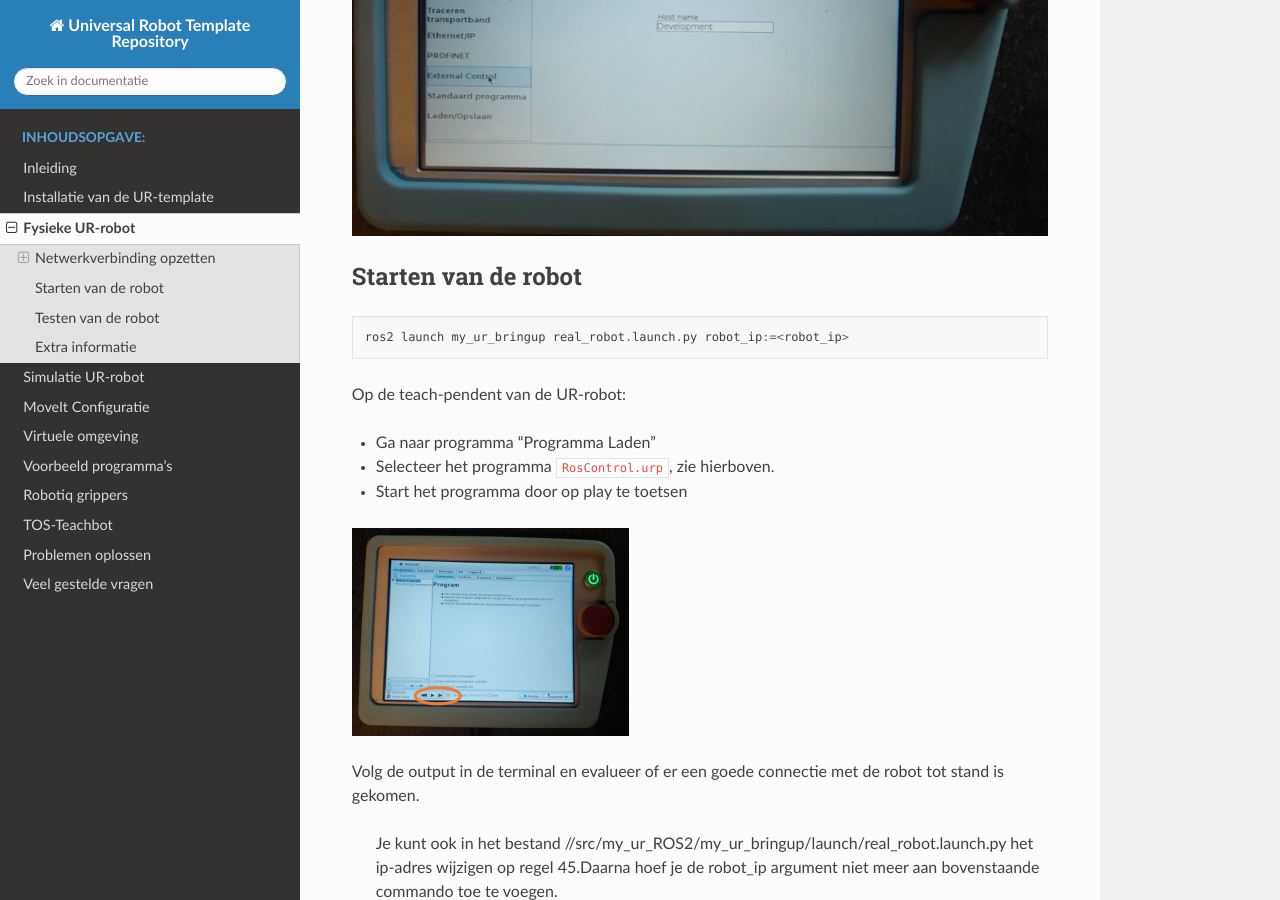
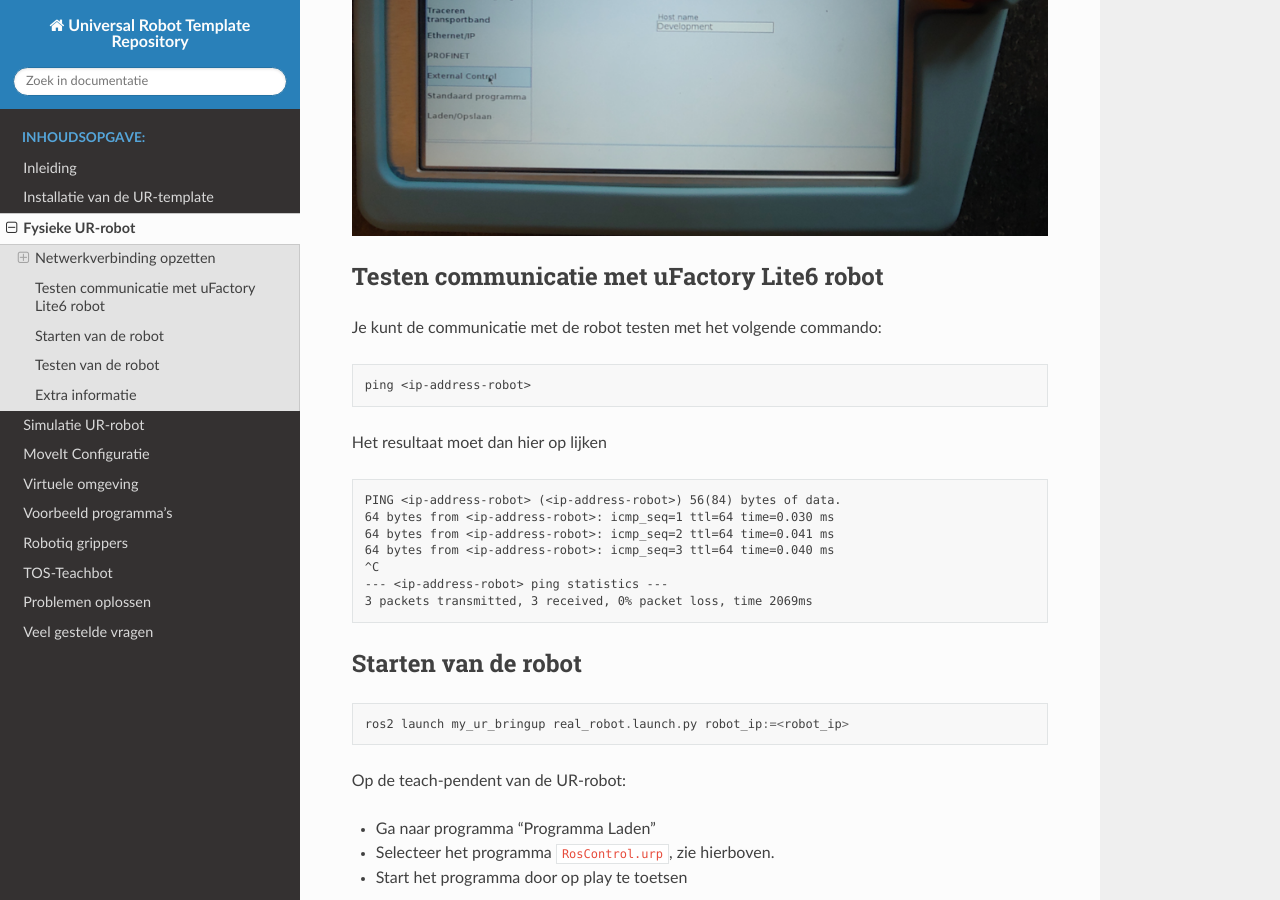
Before and after one commit to Christophe454/Eye_in_hand_Periode2.4_C2, a Sphinx documentation site: the page built from documentation/documentation/real_robot.md, in a window 1280 px wide and 900 px high, scrolled down 2610 px. Built offline with Sphinx 7.4.7 and the Read the Docs theme 3.1.0, drawn with Linux system fonts in a browser that asks for light colours.

Commit message:
20260310

````diff
--- a/documentation/documentation/real_robot.md
+++ b/documentation/documentation/real_robot.md
@@ -94,6 +94,23 @@ Vul op de volgende gegevens in:
 
 ![image](../images/ur3.png)
 
+## Testen communicatie met uFactory Lite6 robot
+Je kunt de communicatie met de robot testen met het volgende commando:
+```bash
+ping <ip-address-robot>
+```
+
+Het resultaat moet dan hier op lijken
+```text
+PING <ip-address-robot> (<ip-address-robot>) 56(84) bytes of data.
+64 bytes from <ip-address-robot>: icmp_seq=1 ttl=64 time=0.030 ms
+64 bytes from <ip-address-robot>: icmp_seq=2 ttl=64 time=0.041 ms
+64 bytes from <ip-address-robot>: icmp_seq=3 ttl=64 time=0.040 ms
+^C
+--- <ip-address-robot> ping statistics ---
+3 packets transmitted, 3 received, 0% packet loss, time 2069ms
+
+```
 
 ## Starten van de robot
 
````
